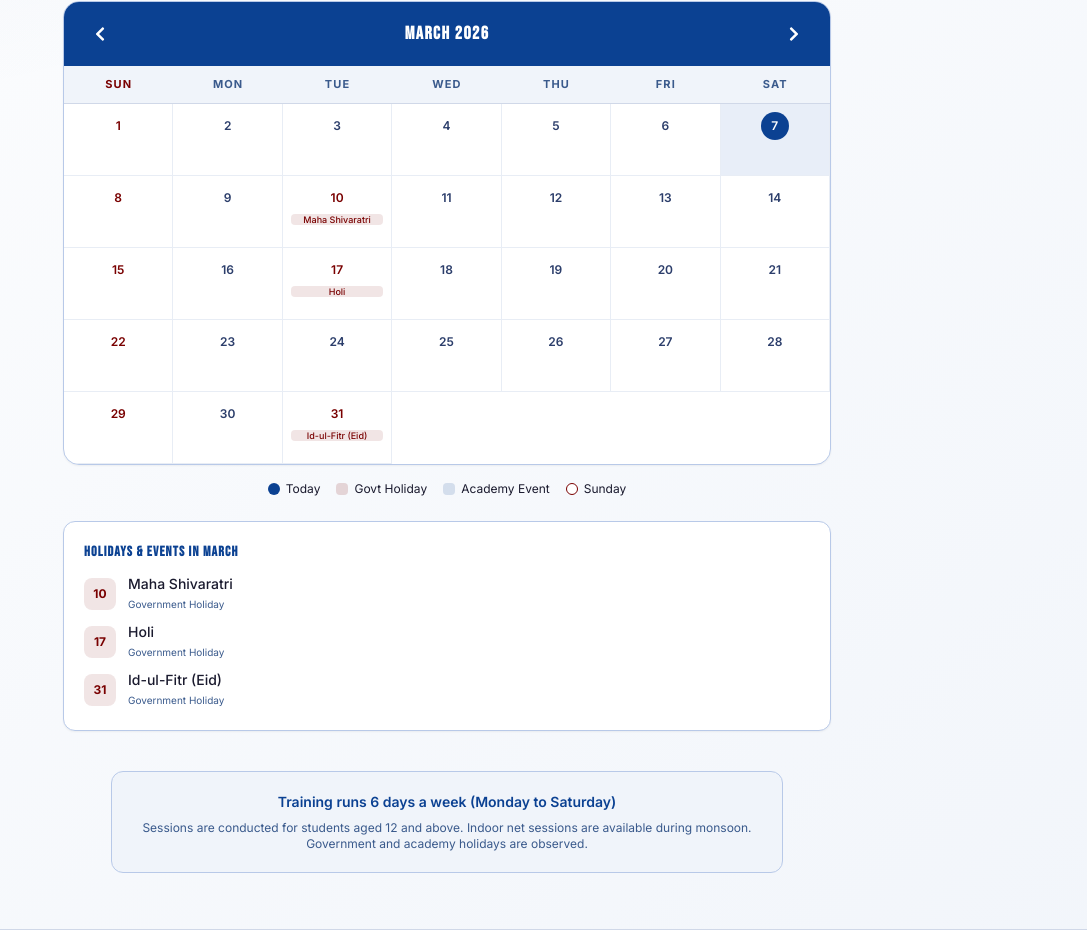
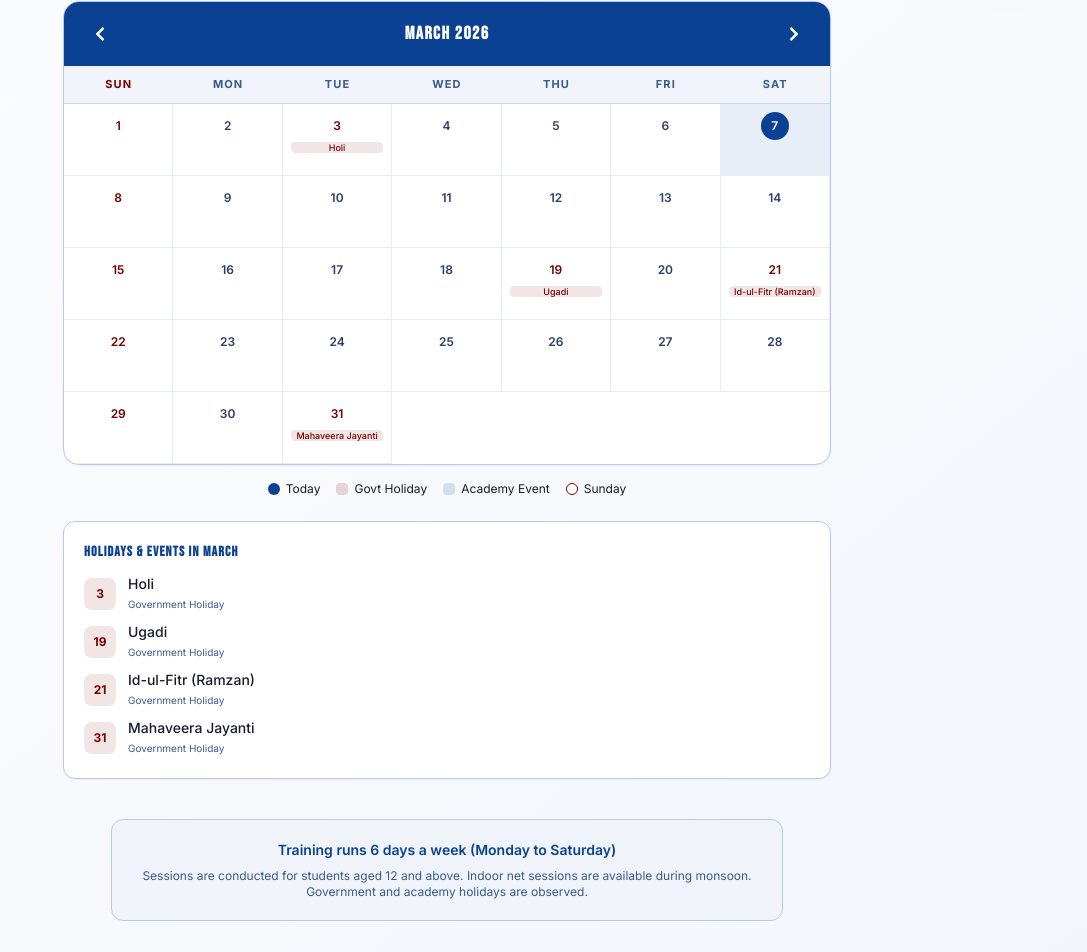
Before and after one commit to ManuSSandStrom/EACE_CRICKET-, a React (Vite) app in the folder client/: page /calendar in a window 1280 px wide. Shown: the part 838-1790 px from the top of the page, without its empty margins (193-1280 px from the left). Built offline with nearby package versions, Linux system fonts and the light colour scheme; no server answers.

Commit message:
Update calendar page with accurate 2026 Karnataka public holidays

```diff
--- a/client/src/pages/CalendarPage.jsx
+++ b/client/src/pages/CalendarPage.jsx
@@ -22,30 +22,31 @@ const weeklySchedule = [
 ];
 
 const governmentHolidays = [
-  { date: '2026-01-14', name: 'Makar Sankranti' },
+  { date: '2026-01-15', name: 'Makara Sankranti' },
   { date: '2026-01-26', name: 'Republic Day' },
-  { date: '2026-03-10', name: 'Maha Shivaratri' },
-  { date: '2026-03-17', name: 'Holi' },
-  { date: '2026-03-31', name: 'Id-ul-Fitr (Eid)' },
-  { date: '2026-04-02', name: 'Ugadi' },
-  { date: '2026-04-06', name: 'Ram Navami' },
-  { date: '2026-04-14', name: 'Dr. Ambedkar Jayanti' },
-  { date: '2026-04-18', name: 'Good Friday' },
+  { date: '2026-02-15', name: 'Maha Shivaratri' },
+  { date: '2026-03-03', name: 'Holi' },
+  { date: '2026-03-19', name: 'Ugadi' },
+  { date: '2026-03-21', name: 'Id-ul-Fitr (Ramzan)' },
+  { date: '2026-03-31', name: 'Mahaveera Jayanti' },
+  { date: '2026-04-03', name: 'Good Friday' },
+  { date: '2026-04-14', name: 'Dr. B.R. Ambedkar Jayanthi' },
+  { date: '2026-04-20', name: 'Basava Jayanthi' },
   { date: '2026-05-01', name: 'May Day' },
-  { date: '2026-05-12', name: 'Buddha Purnima' },
-  { date: '2026-06-07', name: 'Bakrid (Eid al-Adha)' },
-  { date: '2026-07-07', name: 'Muharram' },
+  { date: '2026-05-28', name: 'Bakrid' },
+  { date: '2026-06-26', name: 'Muharram' },
   { date: '2026-08-15', name: 'Independence Day' },
-  { date: '2026-08-17', name: 'Varamahalakshmi' },
-  { date: '2026-09-05', name: "Milad-un-Nabi (Prophet's Birthday)" },
-  { date: '2026-09-25', name: 'Mahalaya Amavasye' },
+  { date: '2026-08-26', name: 'Eid-Milad' },
+  { date: '2026-09-14', name: 'Ganesh Chaturthi' },
   { date: '2026-10-02', name: 'Gandhi Jayanti' },
-  { date: '2026-10-02', name: 'Maha Navami' },
-  { date: '2026-10-03', name: 'Vijayadashami (Dasara)' },
-  { date: '2026-10-21', name: 'Maharshi Valmiki Jayanti' },
-  { date: '2026-10-22', name: 'Naraka Chaturdashi' },
-  { date: '2026-10-23', name: 'Deepavali' },
+  { date: '2026-10-10', name: 'Mahalaya Amavasye' },
+  { date: '2026-10-20', name: 'Mahanavami / Ayudha Pooja' },
+  { date: '2026-10-21', name: 'Vijayadashami' },
+  { date: '2026-10-25', name: 'Maharshi Valmiki Jayanthi' },
   { date: '2026-11-01', name: 'Kannada Rajyotsava' },
+  { date: '2026-11-08', name: 'Naraka Chaturdashi' },
+  { date: '2026-11-10', name: 'Deepavali' },
+  { date: '2026-11-27', name: 'Kanakadasa Jayanthi' },
   { date: '2026-12-25', name: 'Christmas' },
 ];
 
```
